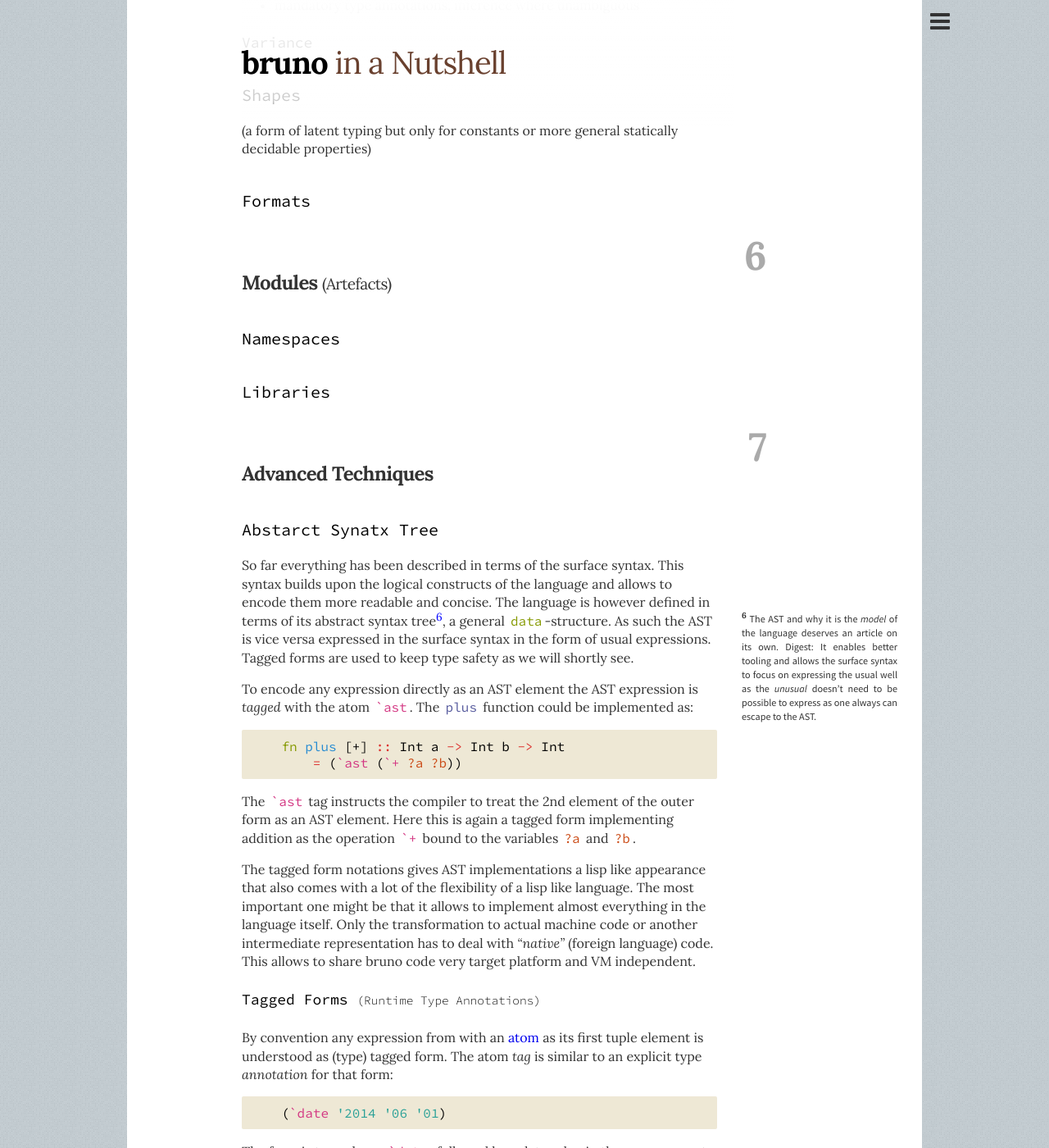
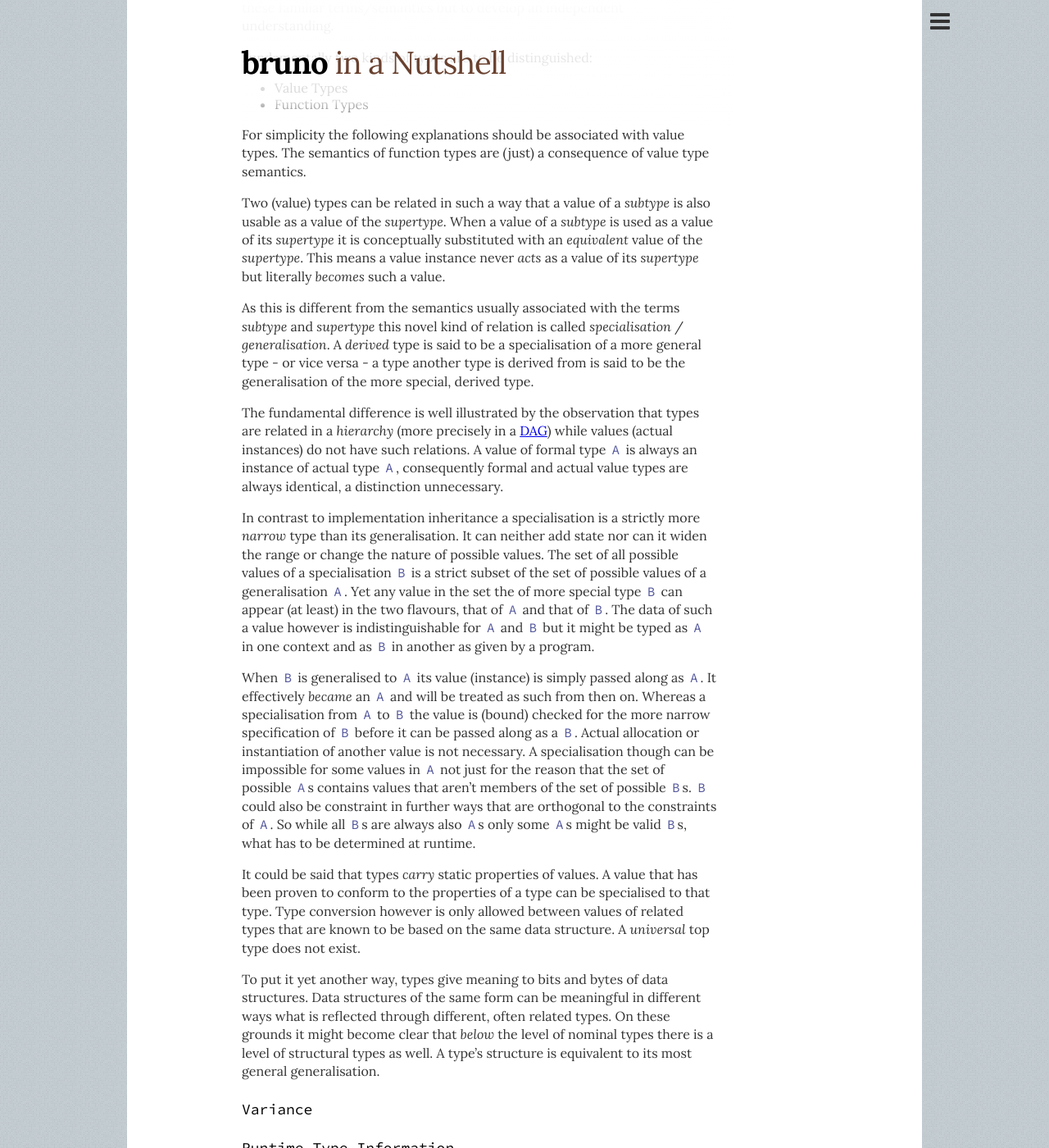
Before and after one commit to bruno-lang/bruno-lang.github.io, a Jekyll site: the page built from in-a-nutshell/index.md, in a window 1280 px wide and 1400 px high, scrolled down 11409 px. Shown: the whole window at 82% size. Built offline with Jekyll 4.4.1, drawn with Linux system fonts in a browser that asks for light colours; nearby versions of some CDN libraries; some of the changed text lies outside the part shown.

Commit message:
type system

```diff
--- a/in-a-nutshell/index.md
+++ b/in-a-nutshell/index.md
@@ -468,13 +468,87 @@
 (list sorts of types here)
 
 ### Specialisation -- Generalisation
+The bruno type system uses a type polymorphism that is crucially different
+from textbook interface inheritance (subtyping) or implementation inheritance
+(OO like inheritance). Therefore it is important not to think in these familiar
+terms/semantics but to develop an independent understanding.
+
+Fundamentally two kinds of types are to be distinguished:
+
+* Value Types
+* Function Types
+
+For simplicity the following explanations should be associated with value types.
+The semantics of function types are (just) a consequence of value type semantics.
+
+Two (value) types can be related in such a way that
+a value of a _subtype_ is also usable as a value of the _supertype_.
+When a value of a _subtype_ is used as a value of its _supertype_ it is
+conceptually substituted with an _equivalent_ value of the _supertype_.
+This means a value instance never _acts_ as a value of its _supertype_ but
+literally _becomes_ such a value.
+
+As this is different from the semantics usually associated with the terms
+_subtype_ and _supertype_ this novel kind of relation is called
+_specialisation_ / _generalisation_. A _derived_ type is said to be a
+specialisation of a more general type - or vice versa - a type another type
+is derived from is said to be the generalisation of the more special, derived
+type.
+
+The fundamental difference is well illustrated by the observation that types are
+related in a _hierarchy_ (more precisely in a
+[DAG](http://en.wikipedia.org/wiki/Directed_acyclic_graph)) while values
+(actual instances) do not have such relations. A value of formal type `A` is
+always an instance of actual type `A`, consequently formal and actual value
+types are always identical, a distinction unnecessary.
+
+In contrast to implementation inheritance a specialisation is a strictly more
+_narrow_ type than its generalisation. It can neither add state nor can it
+widen the range or change the nature of possible values.
+The set of all possible values of a specialisation `B` is a strict subset of
+the set of possible values of a generalisation `A`.
+Yet any value in the set the of more special type `B` can appear (at least) in
+the two flavours, that of `A` and that of `B`. The data of such a value however
+is indistinguishable for `A` and `B` but it might be typed as `A` in one context
+and as `B` in another as given by a program.
+
+When `B` is generalised to `A` its value (instance) is simply passed along as
+`A`. It effectively _became_ an `A` and will be treated as such from then on.
+Whereas a specialisation from `A` to `B` the value is (bound) checked for the
+more narrow specification of `B` before it can be passed along as a `B`.
+Actual allocation or instantiation of another value is not necessary.
+A specialisation though can be impossible for some values in `A` not just
+for the reason that the set of possible `A`s contains values that aren't
+members of the set of possible `B`s. `B` could also be constraint in further
+ways that are orthogonal to the constraints of `A`. So while all `B`s are always
+also `A`s only some `A`s might be valid `B`s, what has to be determined at
+runtime.
+
+It could be said that types _carry_ static properties of values. A value that
+has been proven to conform to the properties of a type can be specialised to
+that type. Type conversion however is only allowed between values of related
+types that are known to be based on the same data structure.
+A _universal_ top type does not exist.
+
+To put it yet another way, types give meaning to bits and bytes of data
+structures. Data structures of the same form can be meaningful in different
+ways what is reflected through different, often related types.
+On these grounds it might become clear that _below_ the level of nominal types
+there is a level of structural types as well. A type's structure is equivalent
+to its most general generalisation.
+
+#### Variance
+
+#### Runtime Type Information
 
 ### Type Inference
 - mandatory type annotations, inference where unambiguous
 
-#### Variance
+### Shapes
+Types and values are not two independent universes.
+There are several aspects where types and values blend into each other;
+this should not be confused with dependent typing.
 
-### Shapes
 (a form of latent typing but only for constants or more general statically decidable properties)
 
 ### Formats
```
